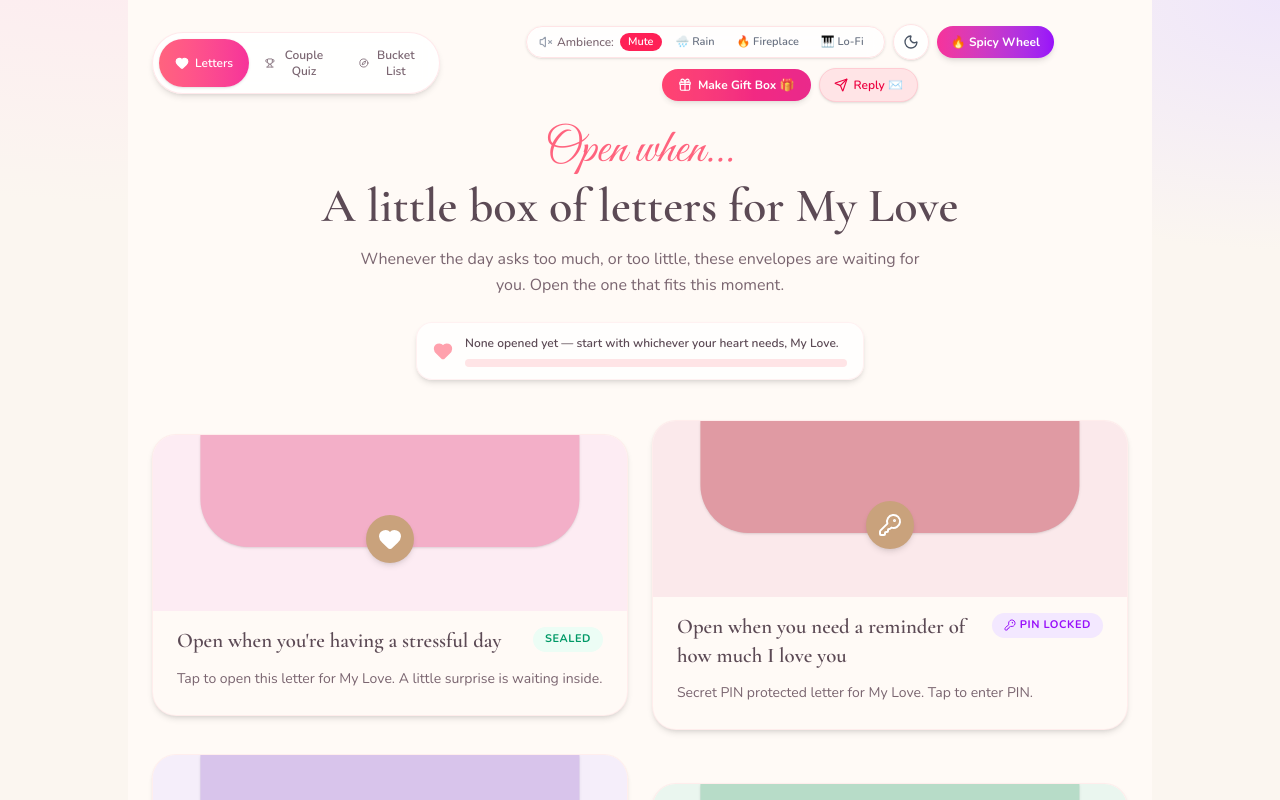
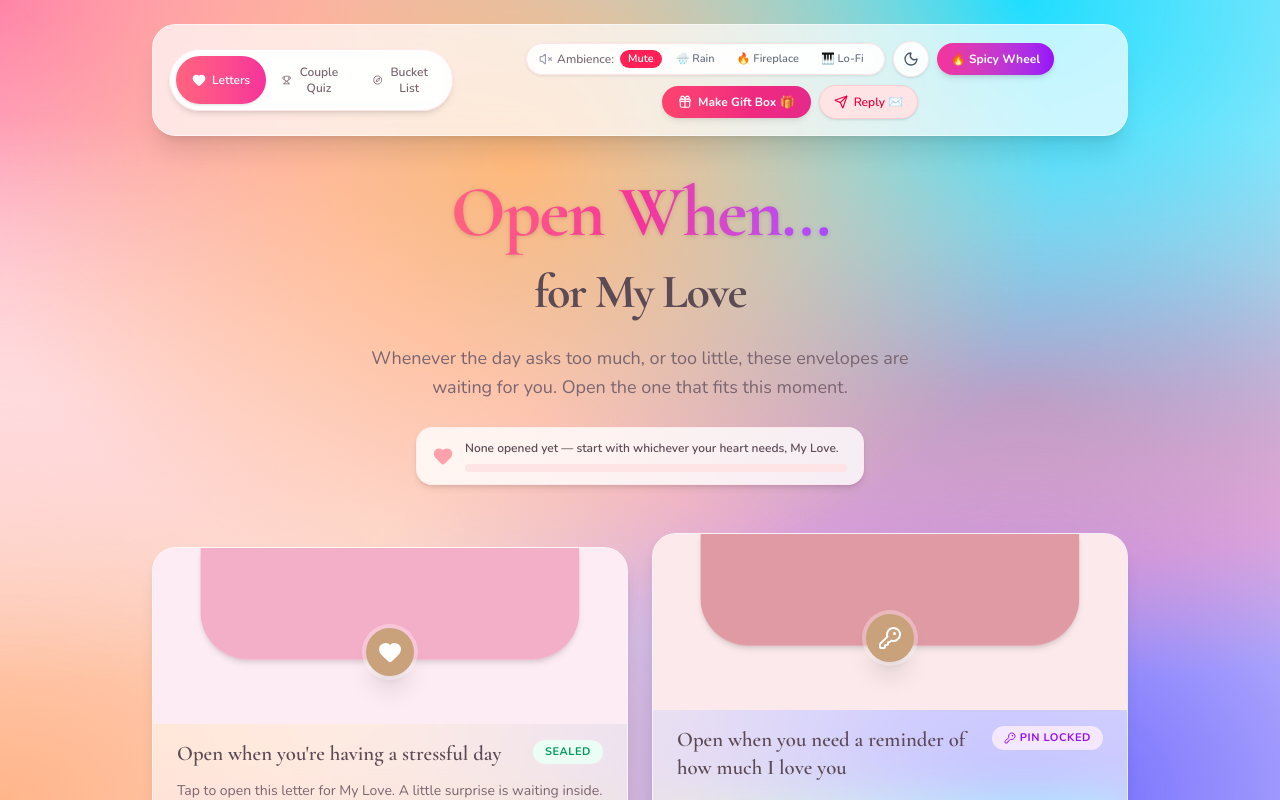
Before and after one commit to Sandyon1top/open-when, a React (Vite) app: page / in a window 1280 px wide. Shown: the top 800 px of the page. Built offline with nearby package versions, Linux system fonts and the light colour scheme.

Commit message:
feat: complete UI and layout revamp

```diff
--- a/src/App.jsx
+++ b/src/App.jsx
@@ -110,9 +110,9 @@ export default function App() {
   }
 
   return (
-    <div className={`mx-auto min-h-svh max-w-5xl px-4 pb-16 pt-6 sm:px-6 transition-colors duration-300 ${darkMode ? 'dark bg-gray-900 text-gray-100' : 'bg-[#fffaf6] text-[#5c4a55]'}`}>
-      {/* Top Utility Controls Bar */}
-      <div className="mb-6 flex flex-col gap-3 sm:flex-row sm:items-center sm:justify-between">
+    <div className={`mx-auto min-h-svh max-w-5xl px-4 pb-16 pt-6 sm:px-6 transition-colors duration-300 ${darkMode ? 'dark text-gray-100' : 'text-[#5c4a55]'}`}>
+      {/* Premium Sticky Navbar */}
+      <div className="sticky top-4 z-40 mb-10 flex flex-col gap-4 rounded-3xl bg-white/70 dark:bg-gray-900/70 p-4 shadow-xl backdrop-blur-md border border-white/50 dark:border-gray-700/50 sm:flex-row sm:items-center sm:justify-between">
         {/* Navigation Tabs */}
         <div className="flex rounded-full bg-white/90 dark:bg-gray-800/90 p-1.5 shadow-md border border-rose-100/80 dark:border-gray-700 backdrop-blur-sm self-center sm:self-auto">
           <button
@@ -206,14 +206,15 @@ export default function App() {
 
       {activeTab === 'letters' ? (
         <>
-          <header className="mb-10 text-center">
-            <p className="font-script text-4xl text-rose-400 sm:text-5xl">
-              Open when... {recipient !== 'My Love' ? `For ${recipient}` : ''}
-            </p>
-            <h1 className="mt-2 font-serif text-4xl font-semibold text-[#5c4a55] dark:text-gray-100 sm:text-5xl">
-              A little box of letters for {recipient}
+          <header className="mb-12 text-center">
+            <h1 className="font-serif text-5xl font-extrabold tracking-tight sm:text-7xl">
+              <span className="bg-gradient-to-r from-rose-400 via-pink-500 to-purple-500 bg-clip-text text-transparent drop-shadow-sm">
+                Open When...
+              </span>
+              <br />
+              <span className="text-[#5c4a55] dark:text-gray-100 text-4xl sm:text-5xl">for {recipient}</span>
             </h1>
-            <p className="mx-auto mt-4 max-w-xl text-[#7a6570] dark:text-gray-300 leading-relaxed">
+            <p className="mx-auto mt-6 max-w-xl text-lg text-[#7a6570] dark:text-gray-300 leading-relaxed">
               Whenever the day asks too much, or too little, these envelopes are waiting for you.
               Open the one that fits this moment.
             </p>
--- a/src/EnvelopeCard.jsx
+++ b/src/EnvelopeCard.jsx
@@ -27,20 +27,20 @@ export default function EnvelopeCard({ letter, opened, onOpen, recipient, sender
         unlocked ? 'cursor-pointer' : 'cursor-not-allowed opacity-90'
       }`}
     >
-      <article className="overflow-hidden rounded-3xl bg-[#fffaf6] dark:bg-gray-800 shadow-md transition-shadow duration-300 group-hover:shadow-xl border border-rose-100/60 dark:border-gray-700">
+      <article className="overflow-hidden rounded-3xl bg-white/60 dark:bg-gray-800/80 backdrop-blur-xl shadow-lg transition-all duration-300 group-hover:shadow-2xl border border-white/60 dark:border-gray-600/50">
         <div
           className="relative h-44 w-full p-4 overflow-hidden"
           style={{ background: letter.bodyColor }}
         >
           {/* Envelope flap aesthetic */}
           <div
-            className="absolute left-1/2 top-0 h-28 w-4/5 -translate-x-1/2 rounded-b-[48px] shadow-sm transition-transform duration-300 group-hover:translate-y-1"
+            className="absolute left-1/2 top-0 h-28 w-4/5 -translate-x-1/2 rounded-b-[48px] shadow-md transition-transform duration-300 group-hover:translate-y-2 border-b border-white/20"
             style={{ background: letter.flapColor }}
           />
 
           {/* Envelope seal icon */}
           <div
-            className="absolute left-1/2 top-20 z-10 flex h-12 w-12 -translate-x-1/2 items-center justify-center rounded-full shadow-md transition-transform duration-300 group-hover:scale-110"
+            className="absolute left-1/2 top-20 z-10 flex h-12 w-12 -translate-x-1/2 items-center justify-center rounded-full shadow-xl ring-4 ring-white/30 transition-transform duration-500 group-hover:scale-110 group-hover:rotate-12"
             style={{ background: letter.waxColor }}
           >
             {letter.pinCode ? (
--- a/src/index.css
+++ b/src/index.css
@@ -42,3 +42,31 @@ body {
   transform-origin: top center;
   backface-visibility: hidden;
 }
+
+/* --- Premium Backgrounds --- */
+body {
+  background-color: #fdf2f8; /* Soft pink base */
+  background-image:
+    radial-gradient(at 40% 20%, hsla(28,100%,74%,1) 0px, transparent 50%),
+    radial-gradient(at 80% 0%, hsla(189,100%,56%,1) 0px, transparent 50%),
+    radial-gradient(at 0% 50%, hsla(355,100%,93%,1) 0px, transparent 50%),
+    radial-gradient(at 80% 50%, hsla(340,100%,76%,1) 0px, transparent 50%),
+    radial-gradient(at 0% 100%, hsla(22,100%,77%,1) 0px, transparent 50%),
+    radial-gradient(at 80% 100%, hsla(242,100%,70%,1) 0px, transparent 50%),
+    radial-gradient(at 0% 0%, hsla(343,100%,76%,1) 0px, transparent 50%);
+  background-attachment: fixed;
+  animation: bg-pulse 15s ease-in-out infinite alternate;
+}
+
+html.dark body {
+  background-color: #0f172a;
+  background-image:
+    radial-gradient(at 0% 0%, hsla(253,16%,7%,1) 0px, transparent 50%),
+    radial-gradient(at 50% 0%, hsla(225,39%,30%,1) 0px, transparent 50%),
+    radial-gradient(at 100% 0%, hsla(339,49%,30%,1) 0px, transparent 50%);
+}
+
+@keyframes bg-pulse {
+  0% { background-position: 0% 0%; }
+  100% { background-position: 100% 100%; }
+}
```
